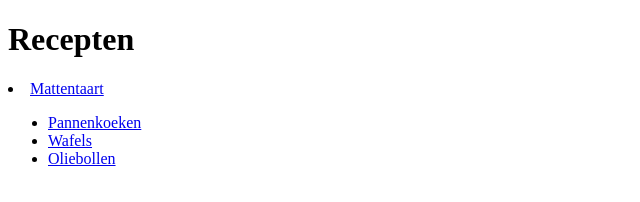
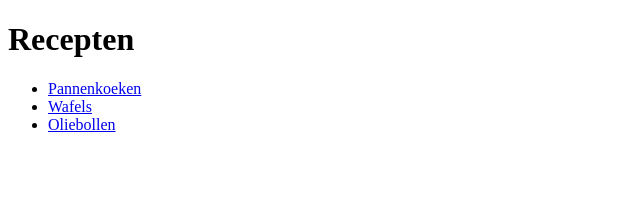
Before and after one commit to Urdenge/recepten, a plain HTML site: page index.html in a window 1280 px wide. Shown: the whole page, without its empty margins (0-640 px from the left). Drawn offline with Linux system fonts and the light colour scheme.

Commit message:
foutje bedankt

```diff
--- a/index.html
+++ b/index.html
@@ -7,7 +7,6 @@
 <body>
 	<h1>Recepten</h1>
 	<nav>
-			<li><a href="mattentaart.html">Mattentaart</a></li>
 		<ul>
 			<li><a href="pannenkoeken.html">Pannenkoeken</a></li>
 			<li><a href="wafels.html">Wafels</a></li>
```
